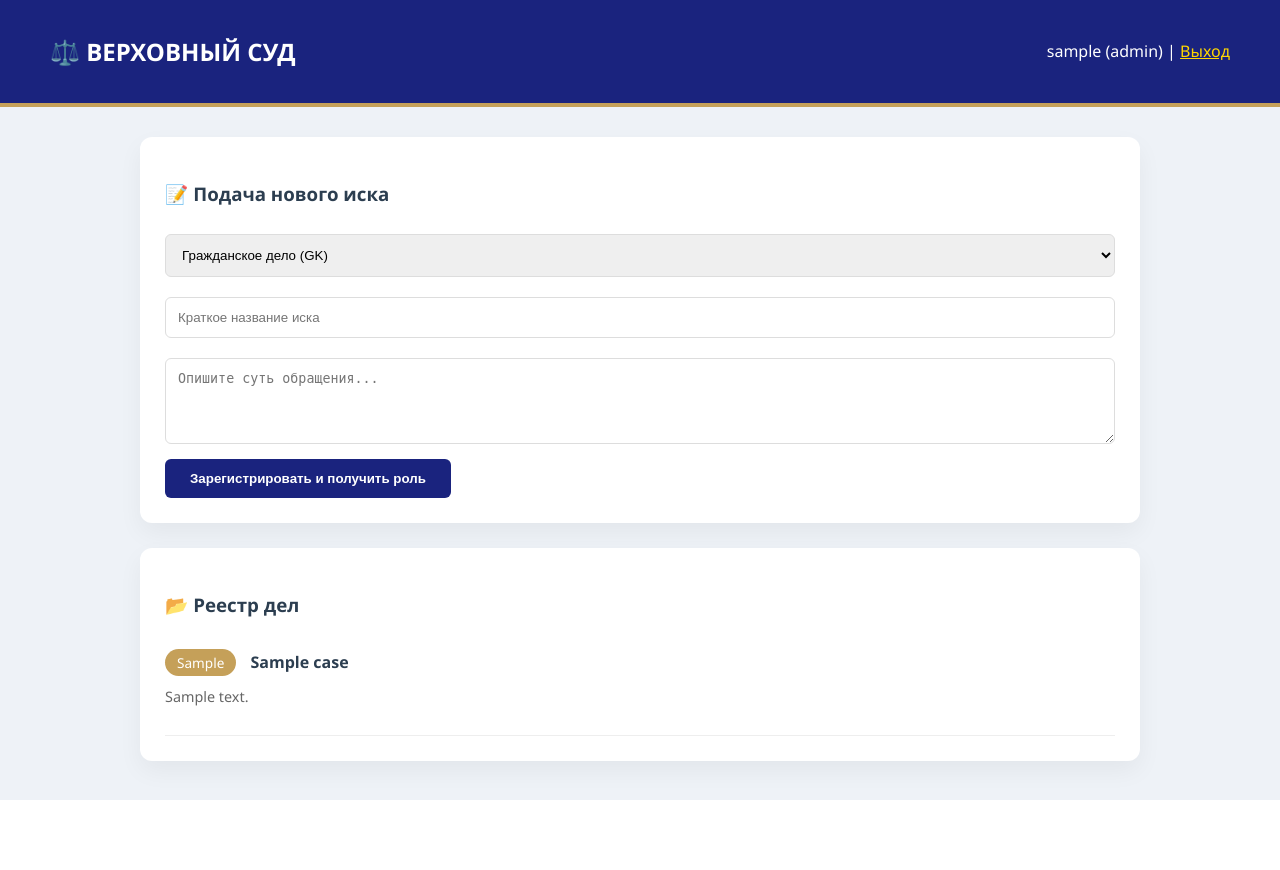
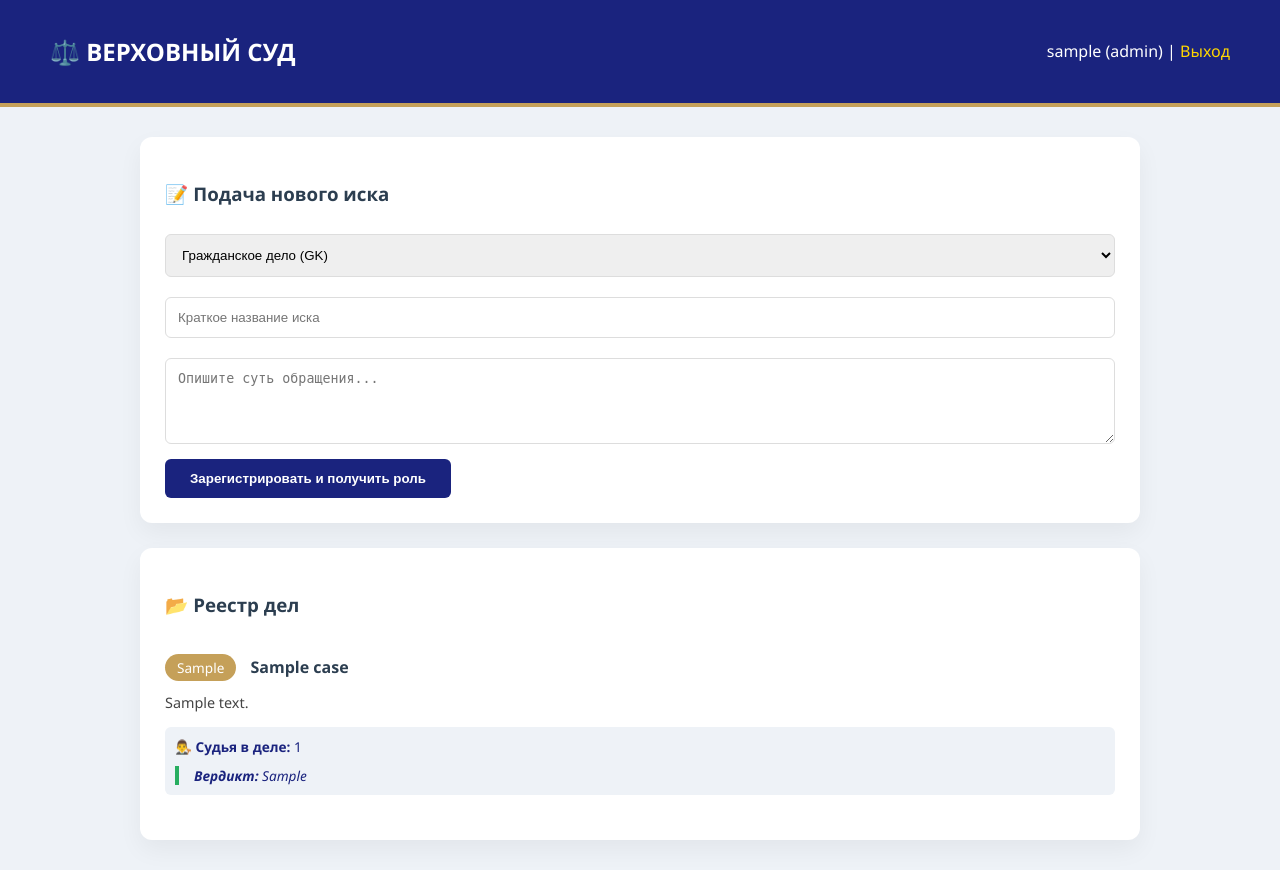
Before and after one commit to AFASFSAFAFDWRW/bro, a Flask app: page / in a window 1280 px wide. Before the commit the page ends 800 px from the top, so only its background shows below. Run offline with Flask 3, Linux system fonts and the light colour scheme; the visitor is signed in with stand-in values (Sample User, id 1); tables that the repository leaves empty hold one stand-in row (values such as "Sample post"); one stand-in notice (Sample message) is shown; parts of the project's set-up code (start-up, migrations or seed data) failed here and were passed over.

Commit message:
Update index.html

```diff
--- a/templates/index.html
+++ b/templates/index.html
@@ -7,17 +7,32 @@
         body { font-family: 'Segoe UI', sans-serif; background: #eef2f7; margin: 0; color: #2c3e50; }
         .nav { background: #1a237e; color: #fff; padding: 15px 50px; display: flex; justify-content: space-between; align-items: center; border-bottom: 4px solid #c5a059; }
         .container { max-width: 1000px; margin: 30px auto; padding: 0 20px; }
-        .card { background: white; border-radius: 12px; padding: 25px; box-shadow: 0 10px 25px rgba(0,0,0,0.05); margin-bottom: 25px; }
-        .btn { background: #1a237e; color: white; padding: 12px 25px; border: none; border-radius: 6px; cursor: pointer; font-weight: 600; }
+        .card { background: white; border-radius: 12px; padding: 25px; box-shadow: 0 10px 25px rgba(0,0,0,0.05); margin-bottom: 25px; position: relative; }
+        .btn { background: #1a237e; color: white; padding: 12px 25px; border: none; border-radius: 6px; cursor: pointer; font-weight: 600; text-decoration: none; display: inline-block; }
+        .btn-sm { padding: 6px 12px; font-size: 0.85em; }
+        .btn-warn { background: #c5a059; }
+        .btn-danger { background: #c0392b; }
+        .btn-success { background: #27ae60; }
         .case-badge { background: #c5a059; color: white; padding: 4px 12px; border-radius: 20px; font-size: 0.85em; margin-right: 10px; }
         input, select, textarea { width: 100%; padding: 12px; margin: 10px 0; border: 1px solid #ddd; border-radius: 6px; box-sizing: border-box; }
-        .case-item { border-bottom: 1px solid #eee; padding: 15px 0; }
+        .case-item { border-bottom: 1px solid #eee; padding: 20px 0; position: relative; }
+        .case-item:last-child { border-bottom: none; }
+        .judge-info { font-size: 0.85em; color: #1a237e; background: #eef2f7; padding: 10px; border-radius: 6px; margin-top: 10px; }
+        .verdict { border-left: 4px solid #27ae60; padding-left: 15px; margin-top: 10px; font-style: italic; }
     </style>
 </head>
 <body>
+    {% with messages = get_flashed_messages() %}
+      {% if messages %}
+        {% for message in messages %}
+          <script>alert("{{ message }}");</script>
+        {% endfor %}
+      {% endif %}
+    {% endwith %}
+
     <div class="nav">
         <h2>⚖️ ВЕРХОВНЫЙ СУД</h2>
-        <div>{{ user.username }} ({{ user.role }}) | <a href="/logout" style="color: gold;">Выход</a></div>
+        <div>{{ user.username }} ({{ user.role }}) | <a href="/logout" style="color: gold; text-decoration: none;">Выход</a></div>
     </div>
 
     <div class="container">
@@ -39,13 +54,46 @@
         <div class="card">
             <h3>📂 Реестр дел</h3>
             {% if not cases %}
-                <p style="color: #999;">У вас пока нет активных дел.</p>
+                <p style="color: #999;">Активных дел не обнаружено.</p>
             {% endif %}
+
             {% for case in cases %}
             <div class="case-item">
-                <span class="case-badge">{{ case.case_num }}</span>
-                <strong>{{ case.title }}</strong>
-                <p style="font-size: 0.9em; color: #666;">{{ case.content }}</p>
+                <div style="display: flex; justify-content: space-between; align-items: flex-start;">
+                    <div>
+                        <span class="case-badge">{{ case.case_num }}</span>
+                        <strong>{{ case.title }}</strong>
+                    </div>
+
+                    {% if user.role == 'Судья' %}
+                    <a href="/delete_case/{{ case.id }}" class="btn btn-sm btn-danger" onclick="return confirm('Удалить иск навсегда?')">Удалить</a>
+                    {% endif %}
+                </div>
+
+                <p style="font-size: 0.9em; color: #444; margin: 15px 0;">{{ case.content }}</p>
+
+                {% if case.judge_id %}
+                    <div class="judge-info">
+                        <strong>👨‍⚖️ Судья в деле:</strong> {{ case.judge_id }}
+
+                        {% if case.result %}
+                            <div class="verdict">
+                                <strong>Вердикт:</strong> {{ case.result }}
+                            </div>
+                        {% elif session['user_id'] == case.judge_id %}
+                            <form action="/answer_case/{{ case.id }}" method="post" style="margin-top: 10px;">
+                                <textarea name="result" rows="2" placeholder="Введите решение по делу..." required></textarea>
+                                <button type="submit" class="btn btn-sm btn-success">Вынести вердикт</button>
+                            </form>
+                        {% else %}
+                            <p style="margin: 5px 0; color: #888;">⚖️ Дело находится на рассмотрении...</p>
+                        {% endif %}
+                    </div>
+                {% elif user.role == 'Судья' %}
+                    <a href="/take_case/{{ case.id }}" class="btn btn-sm btn-warn">Взять дело в работу</a>
+                {% else %}
+                    <span style="font-size: 0.8em; color: #999;">🕒 Ожидает назначения судьи</span>
+                {% endif %}
             </div>
             {% endfor %}
         </div>
```
